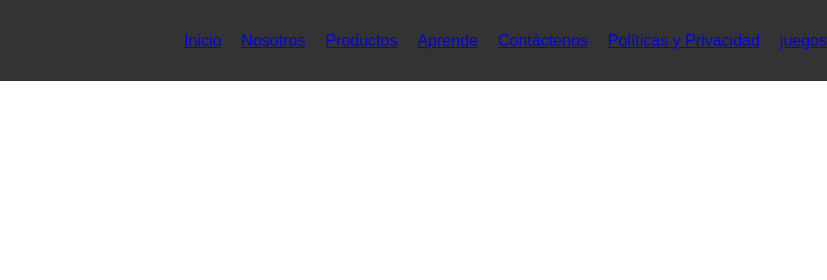
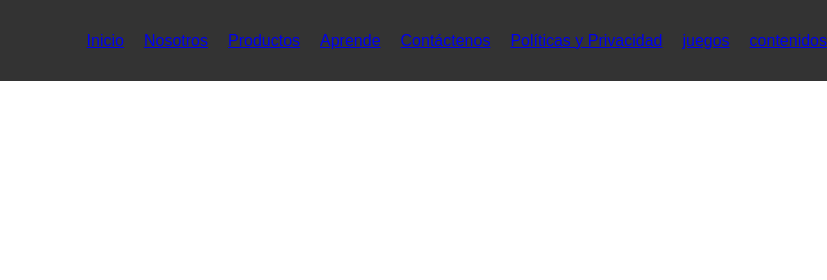
Before and after one commit to zcrypt83/username.gitgub.io, a plain HTML site: page index.html in a window 1280 px wide. Shown: the top 280 px of the page, 453-1280 px from the left. Drawn offline with Linux system fonts and the light colour scheme.

Commit message:
Update index.html

```diff
--- a/index.html
+++ b/index.html
@@ -20,6 +20,7 @@
                 <li><a href="contactenos.html">Contáctenos</a></li>
                 <li><a href="politicas.html">Políticas y Privacidad</a></li>
                 <li><a href="juegos.html">juegos</a></li>
+                <li><a href="contenidos.html">contenidos</a></li>
             </ul>
         </nav>
     </header>
```
